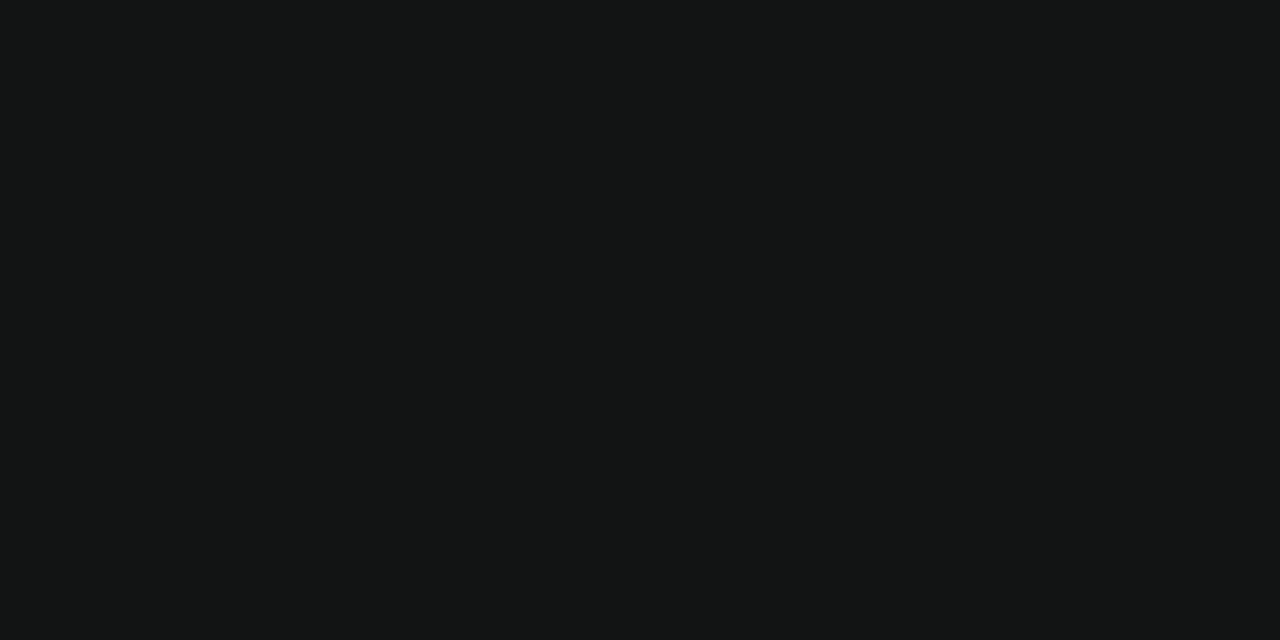
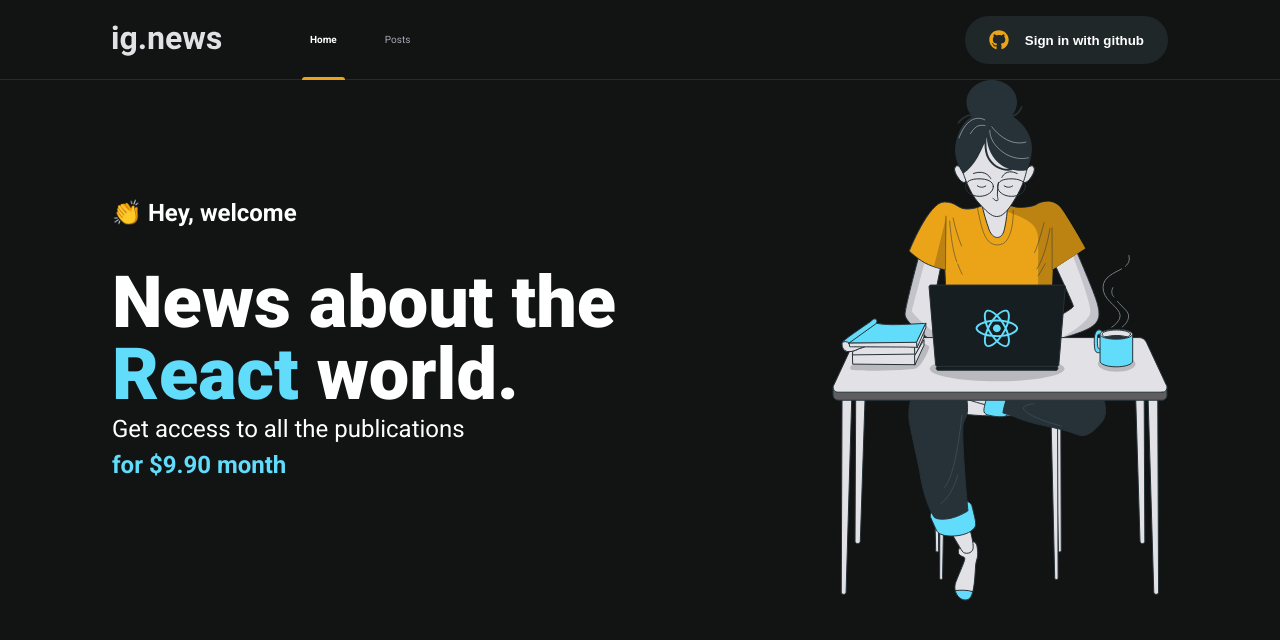
Before and after one commit to supertgo/ig-news, a Next.js app: page / in a window 1280 px wide. Shown: the top 640 px of the page. Built offline with nearby package versions, Linux system fonts and the light colour scheme.

Commit message:
feat(pages): :sparkles: add page Home

```diff
--- a/src/pages/index.tsx
+++ b/src/pages/index.tsx
@@ -1,9 +1,5 @@
-import Head from 'next/head';
+import Home from 'templates/Home';
 
-export default function Home() {
-  return (
-    <Head>
-      <title>Inicio | ig.news</title>
-    </Head>
-  );
+export default function Index() {
+  return <Home />;
 }
--- /dev/null
+++ b/src/templates/Home/index.tsx
@@ -0,0 +1,28 @@
+import Header from 'components/Header';
+import Head from 'next/head';
+
+import * as S from './styles';
+
+const Home = () => (
+  <>
+    <Head>
+      <title>Inicio | ig.news</title>
+    </Head>
+    <Header />
+    <S.Wrapper>
+      <S.Section>
+        <S.Text>👏 Hey, welcome</S.Text>
+        <S.Title>
+          News about the <S.Span>React</S.Span> world.
+        </S.Title>
+        <S.Content>
+          Get access to all the publications <br />
+          <S.Span>for $9.90 month</S.Span>
+        </S.Content>
+      </S.Section>
+      <S.Image src="/images/avatar.svg" alt="Girl coding" />
+    </S.Wrapper>
+  </>
+);
+
+export default Home;
--- /dev/null
+++ b/src/templates/Home/styles.ts
@@ -0,0 +1,53 @@
+import styled, { css } from 'styled-components';
+
+export const Wrapper = styled.main`
+  ${({ theme }) => css`
+    max-width: 112rem;
+    margin: 0 auto;
+    padding: 0 ${theme.spacings.medium};
+    height: calc(100vh- 8rem);
+
+    display: flex;
+    align-items: center;
+    justify-content: space-between;
+  `}
+`;
+
+export const Image = styled.img``;
+
+export const Section = styled.section`
+  max-width: 60rem;
+`;
+
+export const Text = styled.span`
+  ${({ theme }) => css`
+    font-size: 2.4rem;
+    font-weight: ${theme.font.bold};
+  `}
+`;
+
+export const Title = styled.h1`
+  ${({ theme }) => css`
+    font-size: 7.2rem;
+    line-height: 7.2rem;
+    font-weight: 900;
+    margin-top: ${theme.spacings.large};
+  `}
+`;
+
+export const Span = styled.span`
+  ${({ theme }) => css`
+    color: ${theme.colors.blue};
+  `}
+`;
+
+export const Content = styled.p`
+  ${({ theme }) => css`
+    font-size: 2.4rem;
+    line-height: 3.6rem;
+
+    span {
+      font-weight: ${theme.font.bold};
+    }
+  `}
+`;
```
Also changed, not shown: jest.config.js (+9 -2 lines), src/templates/Home/test.tsx (added, +33 -0 lines), 1 other file (tests, documents, lock files or other folders).
